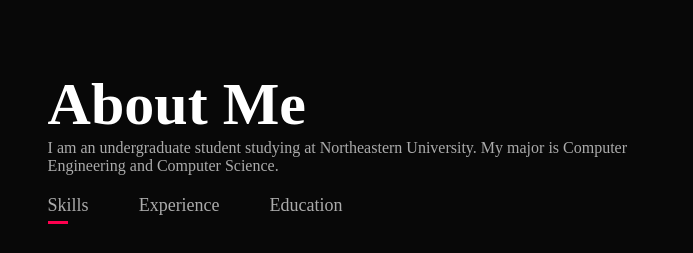
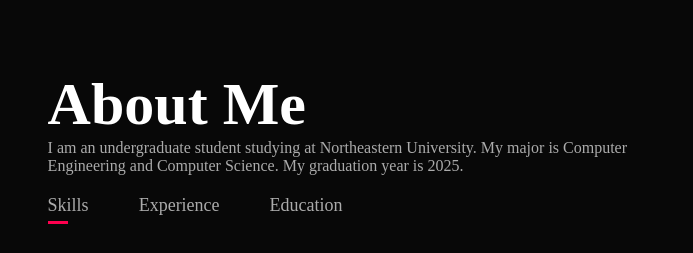
Before and after one commit to YuSim125/YuSim125.github.io, a plain HTML site: page index.html in a window 1280 px wide. Shown: the part 820-1073 px from the top of the page, 490-1183 px from the left. Drawn offline with Linux system fonts and the light colour scheme.

Commit message:
Update index.html

```diff
--- a/index.html
+++ b/index.html
@@ -38,7 +38,7 @@
                 </div>
                 <div class="about-col-2">
                     <h1 class="sub-title">About Me</h1>
-                    <p>I am an undergraduate student studying at Northeastern University. My major is Computer Engineering and Computer Science.</p>
+                    <p>I am an undergraduate student studying at Northeastern University. My major is Computer Engineering and Computer Science. My graduation year is 2025.</p>
                     <div class="tab-titles">
                         <p class="tab-links active-link" onclick="opentab('skills')">Skills</p>
                         <p class="tab-links" onclick="opentab('experience')">Experience</p>
```
